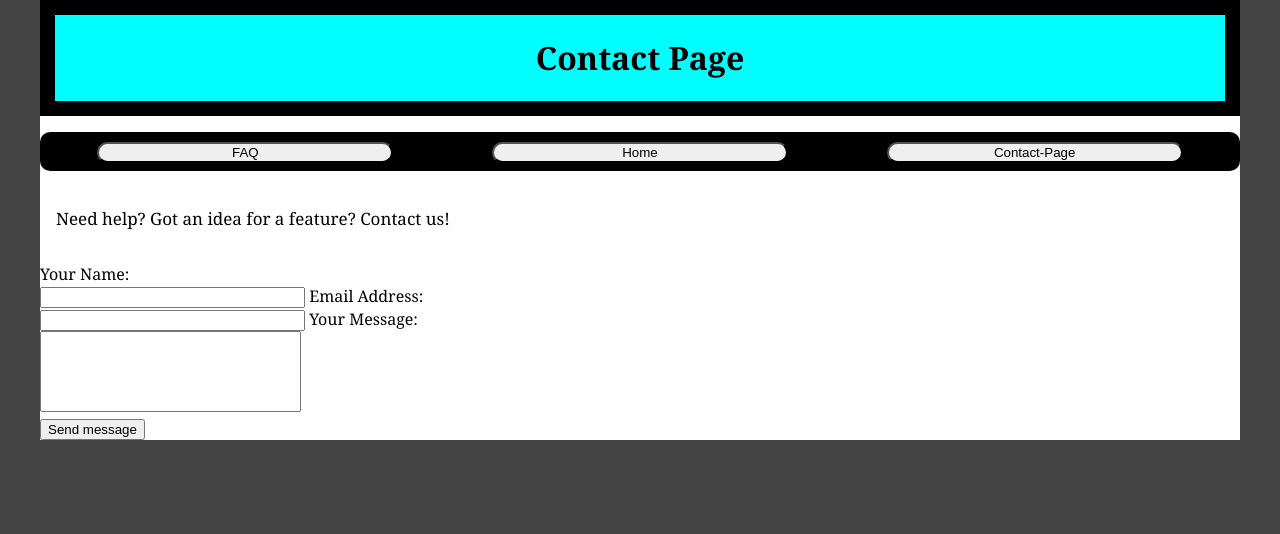
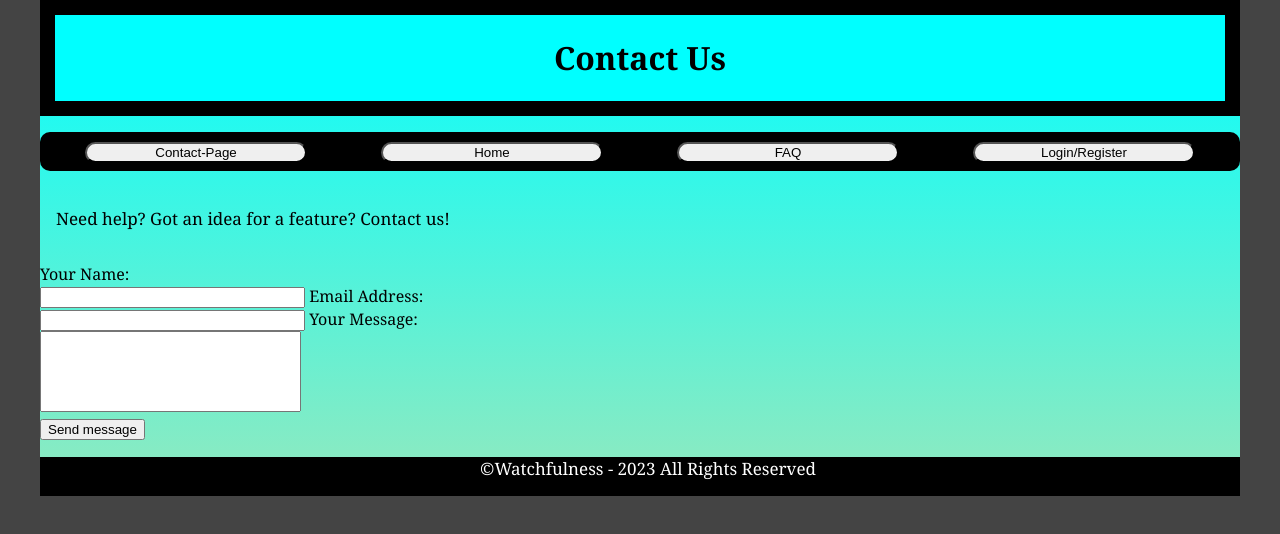
Before and after one commit to SamaeruAkuma/watchfulness_design, a plain HTML site: page project-watch/contact.html in a window 1280 px wide. Drawn offline with Linux system fonts and the light colour scheme.

Commit message:
major update
updated existing design and added new layout

```diff
--- a/project-watch/contact.html
+++ b/project-watch/contact.html
@@ -7,13 +7,14 @@
     </head>
     <body>
         <header>
-            <h1>Contact Page</h1>
+            <h1>Contact Us</h1>
         </header>
         <nav>
-			<ul style="display:grid;grid-template-columns: 1fr 1fr 1fr">
-				<li><button onclick="document.location='FAQ.html'">FAQ</button></li>
+			<ul style="display:grid;grid-template-columns: 1fr 1fr 1fr 1fr">
+                <li><button onclick="document.location='contact.html'">Contact-Page</button></li>
                 <li><button onclick="document.location='index.html'">Home</button></li>
-				<li><button onclick="document.location='contact.html'">Contact-Page</button></li>
+				<li><button onclick="document.location='faq.html'">FAQ</button></li>
+                <li><button onclicker="document.location='login.html'">Login/Register</button></li>
 			</ul>
 		</nav>
 
@@ -37,7 +38,8 @@
   </div>
 </main>
 
-<c:import url="includes/footer.jsp" />
-
+<footer>
+    <p>©Watchfulness - 2023 All Rights Reserved</p>
+</footer>
 </body>
 </html>
--- a/project-watch/styles/main.css
+++ b/project-watch/styles/main.css
@@ -3,6 +3,7 @@ html{
 }
 
 body {
+	background-image: linear-gradient(180deg, cyan, #93E9BE);
 	font-family:Cambria, Cochin, Georgia, Times, 'Times New Roman', serif;
     background-color: white;
 	width: 95%;
```
Also changed, not shown: project-watch/faq.html (+8 -3 lines), project-watch/index.html (+0 -1 lines), project-watch/login.html (+7 -6 lines), project-watch/register.html (+7 -2 lines).
